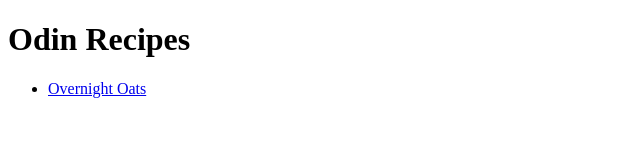
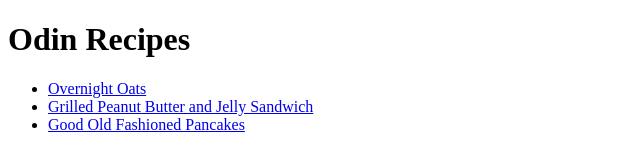
Before and after one commit to carlos-garcia98/odin-recipes, a plain HTML site: page index.html in a window 1280 px wide. Shown: the whole page, without its empty margins (0-640 px from the left). Drawn offline with Linux system fonts and the light colour scheme.

Commit message:
Add all pages to the recipes on the homepage

```diff
--- a/index.html
+++ b/index.html
@@ -8,6 +8,8 @@
         <h1>Odin Recipes</h1>
         <ul>
             <li><a href="/recipes/overnight-oats.html">Overnight Oats</a></li>
+            <li><a href="/recipes/grilled-peanut-butter-and-jelly-sandwich.html">Grilled Peanut Butter and Jelly Sandwich</a></li>
+            <li><a href="/recipes/good-old-fashioned-pancakes.html">Good Old Fashioned Pancakes</a></li>
         </ul>
     </body>
 </html>
```
